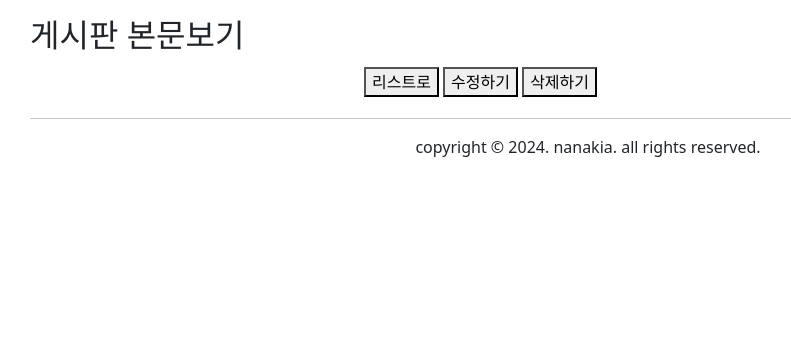
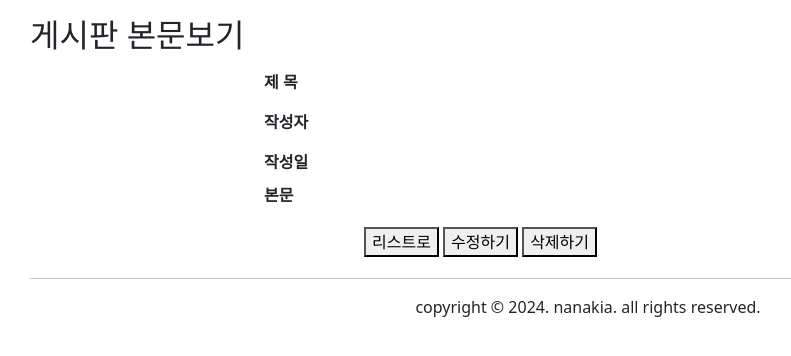
Before and after one commit to cks1031/semiprojectv1b, a FastAPI app: page /gallery/view/1 in a window 1280 px wide. Shown: the part 145-501 px from the top of the page, without its empty margins (52-843 px from the left). Run offline with FastAPI, Linux system fonts and the light colour scheme; some libraries are stand-ins or nearby versions.

Commit message:
gallery view 관련 코드 v3 추가 sqlalchemy orm을 이용

```diff
--- a/app/routes/gallery.py
+++ b/app/routes/gallery.py
@@ -15,7 +15,7 @@
 templates = Jinja2Templates(directory='views/templates')
 
 @gallery_router.get('/list/{cpg}', response_class=HTMLResponse)
-async def glist(req: Request, cpg: int, db: Session = Depends(get_db)):
+async def list(req: Request, cpg: int, db: Session = Depends(get_db)):
     try:
         galist = GalleryService.select_gallery(cpg, db)
 
@@ -46,13 +46,9 @@
 @gallery_router.get('/view/{gno}', response_class=HTMLResponse)
 async def view(req: Request, gno: int, db: Session = Depends(get_db)):
     try:
-        rows = GalleryService.selectone_gallery(gno, db)
-        gallery_dict = defaultdict(list)
-        for row in rows:
-            gallery, gal_attach = row
-            gallery_dict[gallery].append(gal_attach)
+        gallery = GalleryService.selectone_gallery(gno, db)
 
-        return templates.TemplateResponse('/gallery/view.html',{'request': req, 'galleries': gallery_dict.items()})
+        return templates.TemplateResponse('/gallery/view.html',{'request': req, 'gallery': gallery})
 
     except Exception as ex:
         print(f'▷▷▷writeok 오류발생 {str(ex)}')
--- a/app/service/gallery.py
+++ b/app/service/gallery.py
@@ -3,6 +3,7 @@
 from fastapi import Form
 from sqlalchemy import insert, select, distinct, func
 from sqlalchemy.exc import SQLAlchemyError
+from sqlalchemy.orm import joinedload
 
 from app.model.gallery import Gallery, GalAttach
 from app.schema.gallery import NewGallery
@@ -81,13 +82,11 @@
     @staticmethod
     def selectone_gallery(gno , db):
         try:
-            stmt = select(Gallery, GalAttach)\
-                    .join_from(Gallery, GalAttach)\
+            stmt = select(Gallery).options(joinedload(Gallery.attachs))\
                     .where(Gallery.gno == gno)
-            result = db.execute(stmt).fetchall()
+            result = db.execute(stmt).scalars().first()
 
             return result
-
 
         except SQLAlchemyError as ex:
             print(f'▶▶▶ selectone_gallery에서 오류발생 : {str(ex)}')
--- a/views/templates/gallery/view.html
+++ b/views/templates/gallery/view.html
@@ -18,16 +18,14 @@
 <main>
     <h2>게시판 본문보기</h2>
     <table>
-        {% for g, ga in galleries %}
-        <tr><th>제 목</th><td>{{ g.title }}</td></tr>
-        <tr><th>작성자</th><td>{{ g.userid }}</td></tr>
-        <tr><th>작성일</th><td>{{ g.regdate }}</td></tr>
-        <tr><th>본문</th><td>{{ g.contents }}
-            {% for a in ga %}
-            <img src="http://127.0.0.1/cdn/img/{{ a.fname }}" class="img-fluid">
+        <tr><th>제 목</th><td>{{ gallery.title }}</td></tr>
+        <tr><th>작성자</th><td>{{ gallery.userid }}</td></tr>
+        <tr><th>작성일</th><td>{{ gallery.regdate }}</td></tr>
+        <tr><th>본문</th><td>{{ gallery.contents }}
+            {% for ga in gallery.attachs %}
+            <img src="http://127.0.0.1/cdn/img/{{ ga.fname }}" class="img-fluid">
             {% endfor %}
         </td></tr>
-        {% endfor %}
         <tr><td colspan="2">
             <button type="button" id="listbtn" onclick="location.href='/gallery/list/1'">리스트로</button>
             <button type="button" id="mdfybtn" onclick="location.href='/gallery/modify'">수정하기</button>
```
